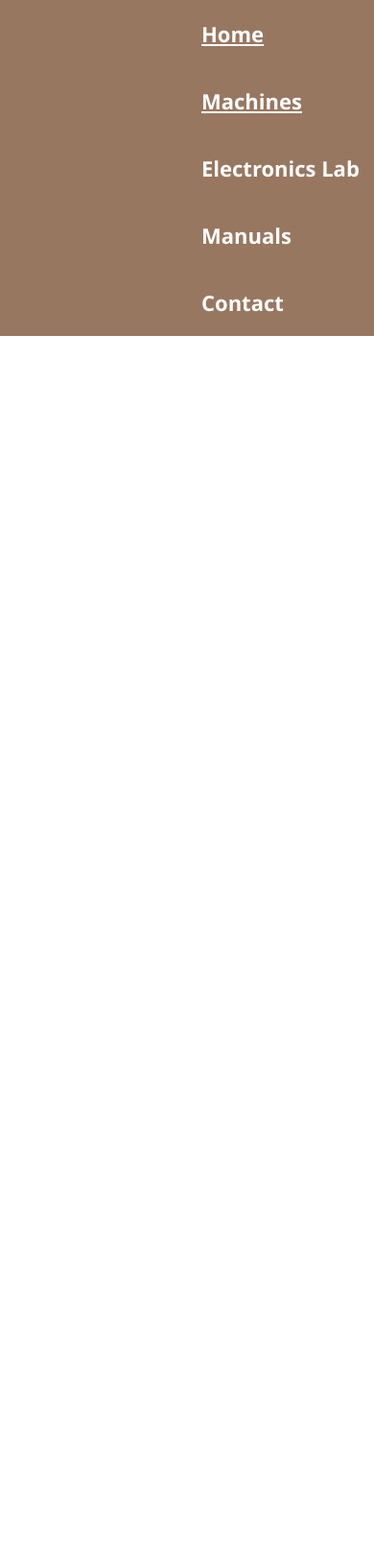
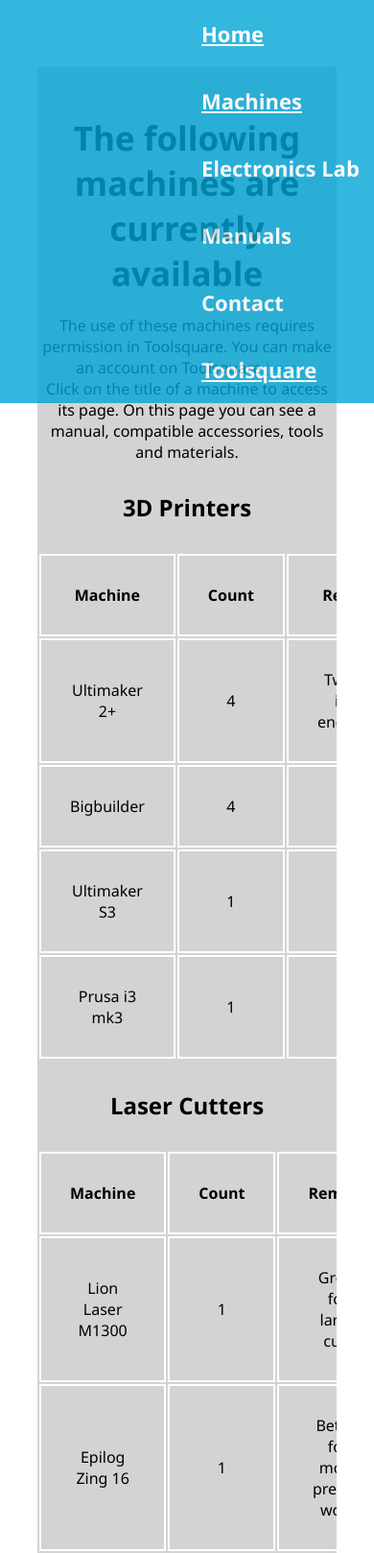
Before and after one commit to Tadjirovelzel/Tadjirovelzel.github.io, a plain HTML site: page firstlevelpages/machines.html in a window 390 px wide. Shown: the whole page at 96% size. Before the commit the page ends 1546 px from the top, so only its background shows below. Drawn offline with Linux system fonts and the light colour scheme.

Commit message:
Major initial update
Changed the background picture to something more sleek. Changed the colours to fit the TU Delft colours. Made the machine list lightly responsive.  Organised stylesheets by page.

```diff
--- a/firstlevelpages/machines.html
+++ b/firstlevelpages/machines.html
@@ -5,6 +5,7 @@
 <head>
         <title>Inventory Delft</title>
         <link href="../stylesheets/mainstyles.css" rel="stylesheet">
+        <link href="../stylesheets/machinestyles.css" rel="stylesheet">
 </head>
 
 
@@ -16,13 +17,19 @@
         <h3 class ='navigationelement'><a>Electronics Lab</a></h3>
         <h3 class ='navigationelement'><a>Manuals</a></h3>
         <h3 class ='navigationelement'><a>Contact</a></h3>
+        <h3 class ='navigationelement'><a href="https://tudelft.toolsquare.io/" target="_blank">Toolsquare</a></h3>
 
     </nav>
 
 
 </body>
     <section class='machinelist'>
-        <h1 id='machinetitle'>The following machines are currently available</h3>
+
+        <h1 id='availablemachinetitle'>The following machines are currently available</h3>
+
+            <p>The use of these machines requires permission in Toolsquare. You can make an account on Toolsquare <a href='https://tudelft.toolsquare.io/'>here</a></p>
+        <p>Click on the title of a machine to access its page. On this page you can see a manual, compatible accessories, tools and materials. </p>
+
         <h2 class='machinetype'>3D Printers</h2>
         <table class='machinetable' id='printertable'>
             <tr> <!--Index-->
@@ -58,10 +65,16 @@
 
         <h2 class='machinetype'>Laser Cutters</h2>
         <table class='machinetable' id='lasertable'>
+            <tr> <!--Index-->
+                <th>Machine</th>
+                <th>Count</th>
+                <th>Remark</th>
+            </tr>
+
             <tr> <!--Lion Laser-->
-                <th>Lion Laser M1300</th>
-                <th>1</th>
-                <th>Great for large cuts</th>
+                <td>Lion Laser M1300</td>
+                <td>1</td>
+                <td>Great for large cuts</td>
             </tr>
 
             <tr><!--Epilog laser table-->
--- /dev/null
+++ b/stylesheets/machinestyles.css
@@ -0,0 +1,28 @@
+#availablemachinetitle{
+    font-size: 35px;
+    padding-top: 50px;
+    padding-bottom: 20px;
+}
+.machinetype{
+    padding: 30px;
+}
+
+.machinelist{
+    overflow: hidden;
+    text-align: center;
+    background-color: rgba(200, 200, 200, 0.8);
+    background-size: cover;
+    background-position: center;
+    display: flex;
+    flex-direction: column;
+    align-items:center;
+    margin: auto;
+    margin-top: 70px;
+    width: 80%;
+    position: relative;
+}
+
+.machinetable{
+    width: 75%;
+
+}
--- a/stylesheets/mainstyles.css
+++ b/stylesheets/mainstyles.css
@@ -12,28 +12,6 @@ header{
     height: 970px;
     display:block;
 }
-
-#machinetitle{
-    font-size: 35px;
-    padding-top: 50px;
-    padding-bottom: 20px;
-}
-.machinetype{
-    padding: 30px;
-}
-
-.machinelist{
-    overflow: hidden;
-    text-align: center;
-    background-color: rgba(127, 85, 57, 0.8);
-    background-size: cover;
-    background-position: center;
-    display: block;
-    margin-top: 80px;
-    margin-left: 200px;
-    margin-right: 200px;
-    position: relative;
-}
 nav{
     overflow: hidden;
     z-index: 100;
@@ -41,10 +19,14 @@ nav{
     width: 100%;
     position:fixed;
     top:0;
-    background-color: #7f5539;
+    background-color: #00a6d6;
     opacity: 0.8;
 }
-a{
+
+p a{
+    color: #00a6d6;
+}
+nav a{
     color: white;
 }
 nav h3{
@@ -77,6 +59,7 @@ header h2{
 
 header button{
     font-weight: bold;
+    opacity: 0.9;
     border: none;
     color: white;
     background-color: black;
@@ -87,10 +70,10 @@ header button{
 }
 
 #headerbox{
-    max-width: 800px;
-    padding: 50px;
+    max-width: 740px;
+    padding: 30px;
     opacity: 1;
-    background-color: rgba(127, 85, 57, 0.8);
+    background-color: rgba(0, 166, 214, 0.5);
     position: relative;
     margin-left: auto;
     margin-right: auto;
```
Also changed, not shown: images/headerbackground.jpg, images/ssc.jpg (added).
